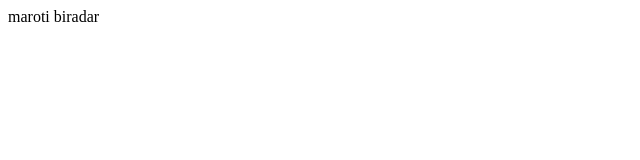
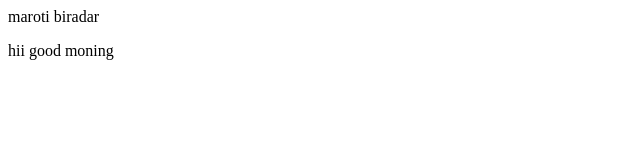
Before and after one commit to Marotibi56/local_demo, a plain HTML site: page index.html in a window 1280 px wide. Shown: the whole page, without its empty margins (0-640 px from the left). Drawn offline with Linux system fonts and the light colour scheme.

Commit message:
add in feature1 branch

```diff
--- a/index.html
+++ b/index.html
@@ -1 +1,2 @@
 <p> maroti biradar</p>
+<p> hii good moning</p>
```
